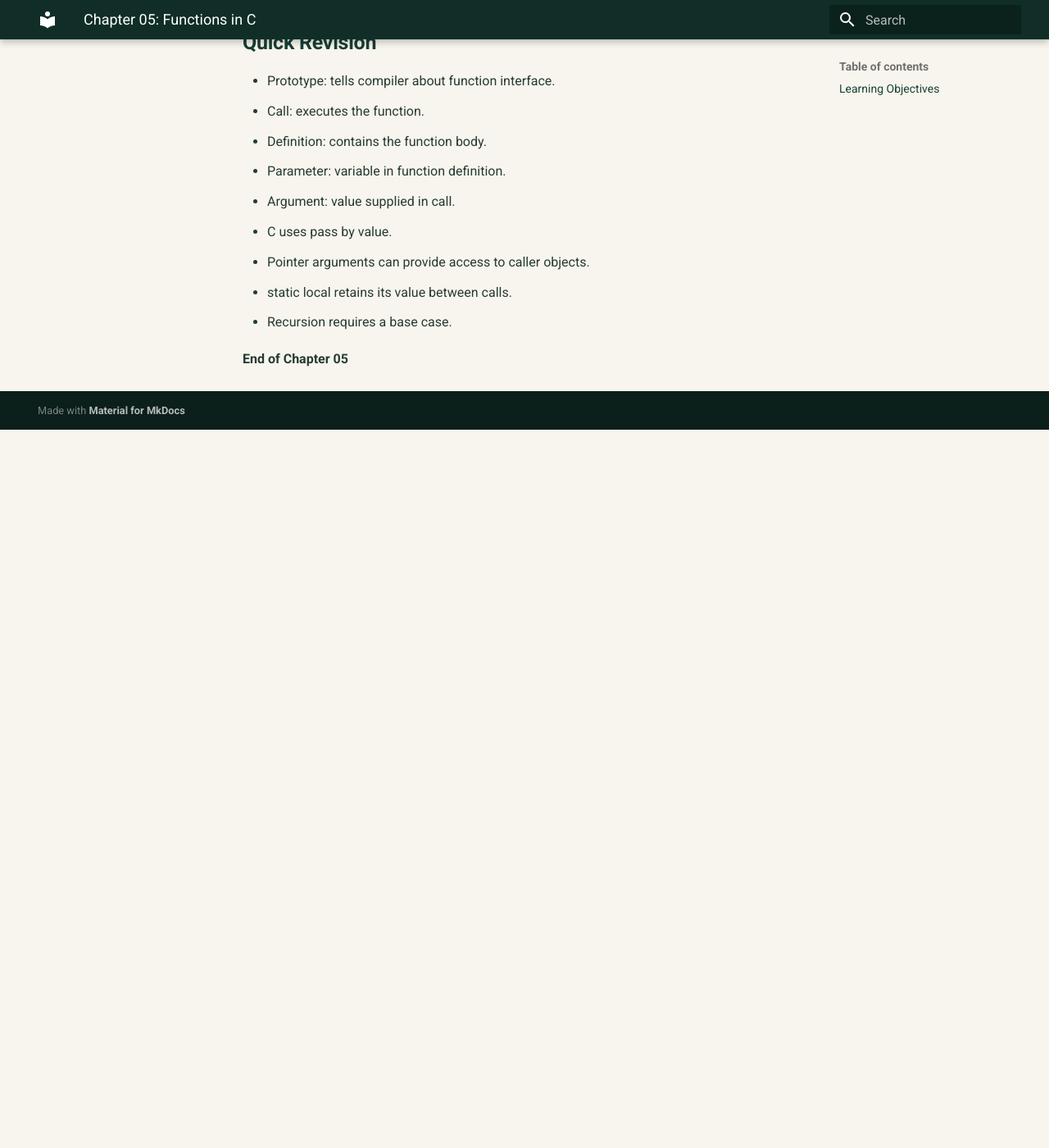
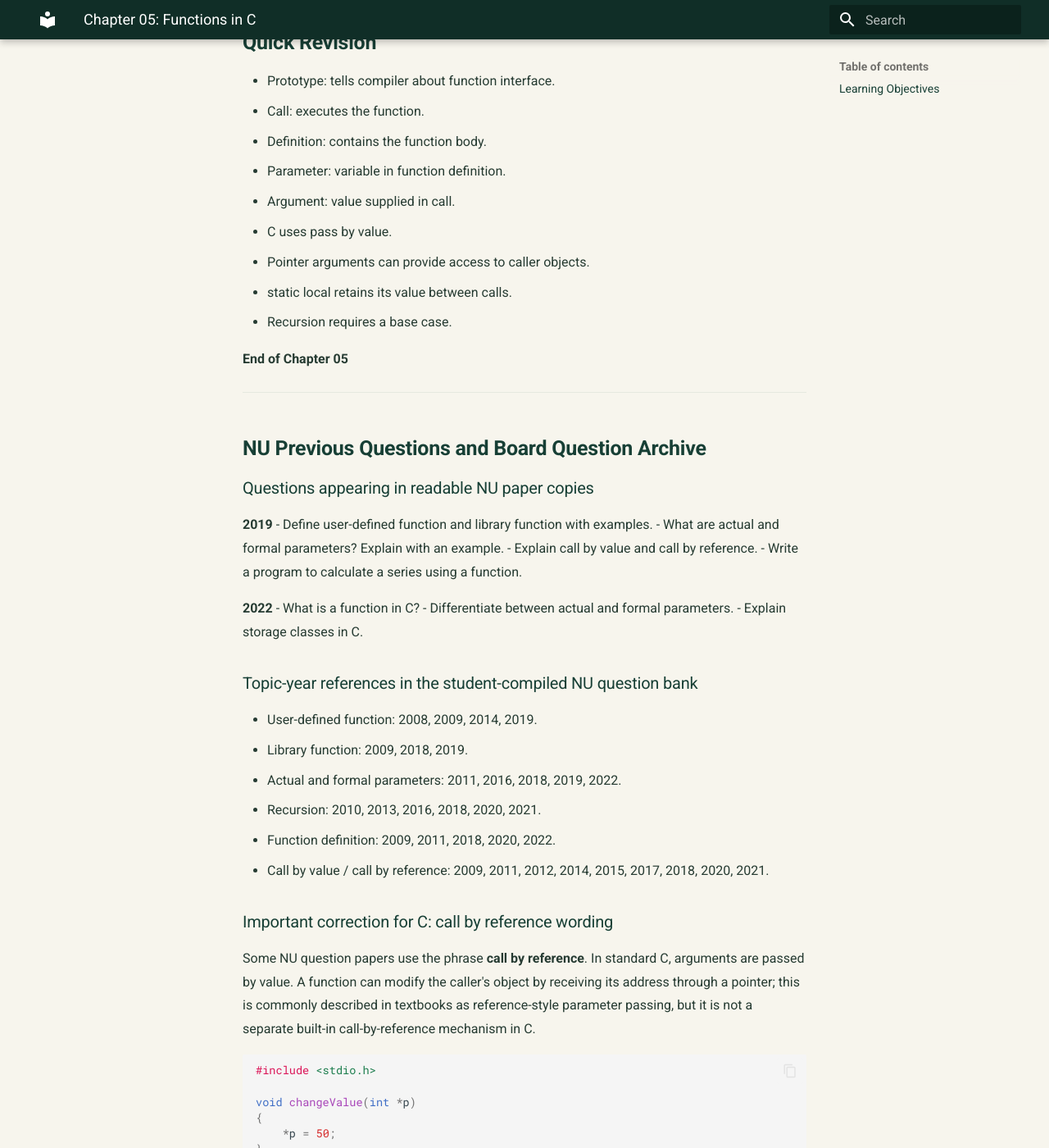
Before and after one commit to taimiyatahsin0-png/nu-cse-notes-store, an MkDocs documentation site: the page built from docs/subjects/spl/chapter-05-functions.md, in a window 1280 px wide and 1400 px high, scrolled down 11050 px. Shown: the whole window at 82% size. Built offline with MkDocs 1.6.1 and Material for MkDocs 9.7.7, drawn with Linux system fonts in a browser that asks for light colours; before the commit the page ends 11574 px from its top, so only the background shows below that; some of the changed text lies outside the part shown.

Commit message:
Add NU PYQ and board question archive with exam-focused guidance

```diff
--- a/docs/subjects/spl/chapter-05-functions.md
+++ b/docs/subjects/spl/chapter-05-functions.md
@@ -416,3 +416,69 @@ Scope is the region of a program in which an identifier can be accessed.
 - Recursion requires a base case.
 
 **End of Chapter 05**
+
+
+---
+
+## NU Previous Questions and Board Question Archive
+
+### Questions appearing in readable NU paper copies
+
+**2019**
+- Define user-defined function and library function with examples.
+- What are actual and formal parameters? Explain with an example.
+- Explain call by value and call by reference.
+- Write a program to calculate a series using a function.
+
+**2022**
+- What is a function in C?
+- Differentiate between actual and formal parameters.
+- Explain storage classes in C.
+
+### Topic-year references in the student-compiled NU question bank
+
+- User-defined function: 2008, 2009, 2014, 2019.
+- Library function: 2009, 2018, 2019.
+- Actual and formal parameters: 2011, 2016, 2018, 2019, 2022.
+- Recursion: 2010, 2013, 2016, 2018, 2020, 2021.
+- Function definition: 2009, 2011, 2018, 2020, 2022.
+- Call by value / call by reference: 2009, 2011, 2012, 2014, 2015, 2017, 2018, 2020, 2021.
+
+### Important correction for C: call by reference wording
+
+Some NU question papers use the phrase **call by reference**. In standard C, arguments are passed by value. A function can modify the caller's object by receiving its address through a pointer; this is commonly described in textbooks as reference-style parameter passing, but it is not a separate built-in call-by-reference mechanism in C.
+
+~~~c
+#include <stdio.h>
+
+void changeValue(int *p)
+{
+    *p = 50;
+}
+
+int main(void)
+{
+    int x = 10;
+    changeValue(&x);
+    printf("%d\\n", x);  /* 50 */
+    return 0;
+}
+~~~
+
+**বাংলায়:** x-এর value copy করে পাঠানো হয়নি; &x অর্থাৎ address-এর value পাঠানো হয়েছে। Function pointer দিয়ে original x-কে access করে পরিবর্তন করেছে। তবুও C-তে pointer argument-টিও value হিসেবেই pass হয়।
+
+### Board and question-bank sources
+
+- [NU CSE Board Questions (2006–2018)](https://drive.google.com/file/d/1Lodp-nv8jOXRU7SvriRGqNYamqGUIzvM/view?usp=sharing)
+- [NU CSE Board Questions (2019)](https://drive.google.com/file/d/1QZpZoqjEJS5aYXNjSYdwW5bXy66aPi9-/view?usp=sharing)
+- [NU CSE SPL Question Bank (510201)](https://www.scribd.com/document/862105744/National-University-CSE-Question-Bank-1st-First-Semester)
+- [2019 paper copy](https://www.scribd.com/document/600047294/2019-NU-Question)
+- [2022 paper copy](https://www.scribd.com/document/860333722/1st-semester-2022-questions)
+
+### Extra practice (not verified PYQs)
+
+1. Write a recursive function to find the factorial of a non-negative integer.
+2. Write a function that returns the greatest of three integers.
+3. Trace a recursive function and show each call in a small table.
+
+**Source caution:** These year labels are taken from a student-compiled question bank and student-uploaded paper copies. They are not an official NU-hosted database.
```
